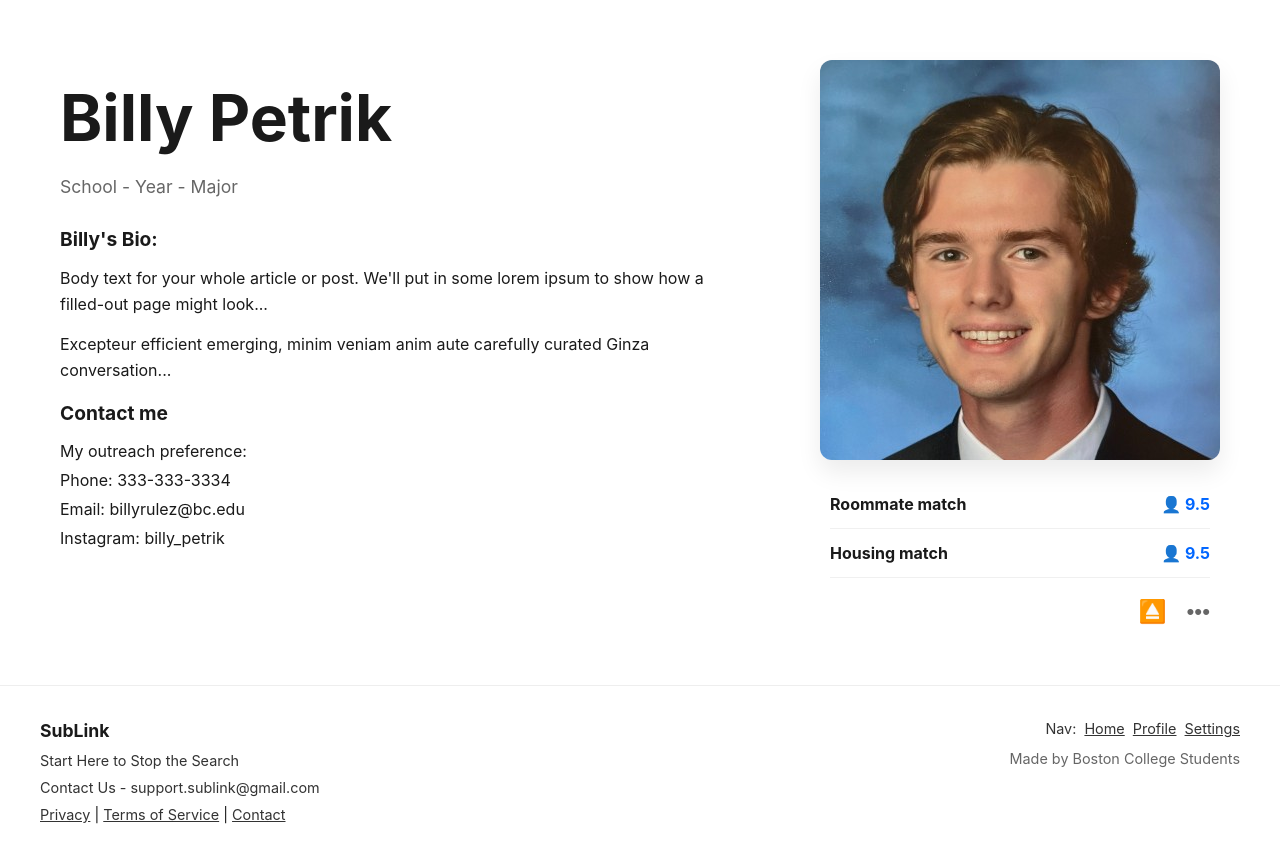
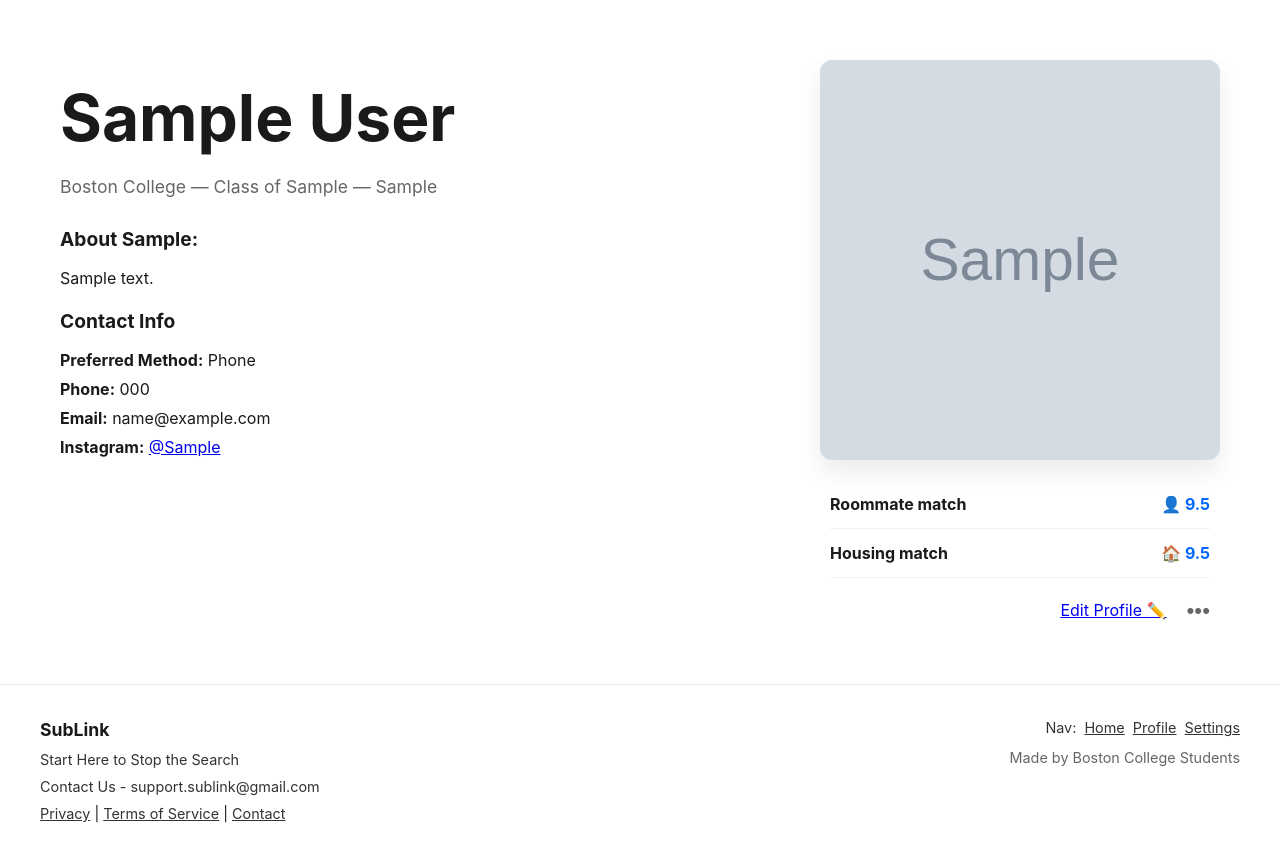
Before and after one commit to CSCI3356-Spring2026/SWE-Dream-Team, a Django app: page /profile/preview/ in a window 1280 px wide. Shown: the part 84-942 px from the top of the page. After the commit the page ends 907 px from the top, so only its background shows below. Run offline with Django 5.2, Linux system fonts and the light colour scheme; a user stored in the database is signed in; tables that the repository leaves empty hold one stand-in row (values such as "Sample post"); grey boxes marked "Sample" are stand-in pictures; some libraries are stand-ins or nearby versions.

Commit message:
Profile default template adjusted

```diff
--- a/django/user_profile/templates/user_profile/profile.html
+++ b/django/user_profile/templates/user_profile/profile.html
@@ -1,38 +1,68 @@
-{% extends 'theme/base.html' %}
+{% extends "theme/base.html" %}
 {% load static %}
+
+{% block title %}{{ profile.user.first_name }}'s Profile — SubLink{% endblock %}
 
 {% block extra_css %}
     <link rel="stylesheet" href="{% static 'user_profile/profile.css' %}">
 {% endblock %}
 
-
 {% block content %}
-
 <section class="profile-container">
     <div class="profile-info">
-        <h1 class="profile-name">Billy Petrik</h1>
-        <p class="profile-subtitle">School - Year - Major</p>
+        <h1 class="profile-name">
+            {{ profile.user.first_name }} {{ profile.user.last_name|default:"" }}
+        </h1>
+
+        <p class="profile-subtitle">
+            Boston College — Class of {{ profile.grad_year|default:"TBD" }} — {{ profile.major_minor|default:"Undeclared" }}
+        </p>
 
         <div class="profile-bio">
-            <h3>Billy's Bio:</h3>
-            <p>Body text for your whole article or post. We'll put in some lorem ipsum to show how a filled-out page might look...</p>
-            <p>Excepteur efficient emerging, minim veniam anim aute carefully curated Ginza conversation...</p>
+            <h3>About {{ profile.user.first_name }}:</h3>
+            {% if profile.bio %}
+                {# The linebreaks filter converts newlines into <p> or <br> tags #}
+                <div class="bio-text">{{ profile.bio|linebreaks }}</div>
+            {% else %}
+                <p class="text-muted">No bio provided yet.</p>
+            {% endif %}
         </div>
 
         <div class="profile-contact">
-            <h3>Contact me</h3>
-            <ul>
-                <li>My outreach preference:</li>
-                <li>Phone: 333-333-3334</li>
-                <li>Email: billyrulez@bc.edu</li>
-                <li>Instagram: billy_petrik</li>
+            <h3>Contact Info</h3>
+            <ul class="contact-list">
+                <li>
+                    <strong>Preferred Method:</strong>
+                    <span class="badge-preference">{{ profile.get_outreach_preference_display }}</span>
+                </li>
+
+                {% if profile.phone %}
+                    <li><strong>Phone:</strong> {{ profile.phone }}</li>
+                {% endif %}
+
+                <li><strong>Email:</strong> {{ profile.user.email }}</li>
+
+                {% if profile.instagram %}
+                    <li>
+                        <strong>Instagram:</strong>
+                        <a href="https://instagram.com/{{ profile.instagram|cut:'@' }}" target="_blank">
+                            @{{ profile.instagram|cut:"@" }}
+                        </a>
+                    </li>
+                {% endif %}
             </ul>
         </div>
     </div>
 
     <div class="profile-card-column">
         <div class="profile-image-wrapper">
-            <img src="{% static 'images/billy.jpeg' %}" alt="Profile Picture" class="profile-img">
+            {% if profile.photo %}
+                <img src="{{ profile.photo.url }}" alt="{{ profile.user.first_name }}" class="profile-img">
+            {% elif request.session.google_picture %}
+                <img src="{{ request.session.google_picture }}" alt="{{ profile.user.first_name }}" class="profile-img">
+            {% else %}
+                <img src="{% static 'images/default-avatar.png' %}" alt="Default Profile" class="profile-img">
+            {% endif %}
         </div>
 
         <div class="stats-container">
@@ -42,13 +72,18 @@
             </div>
             <div class="stat-row">
                 <span>Housing match</span>
-                <span class="stat-value">👤 9.5</span>
+                <span class="stat-value">🏠 9.5</span>
             </div>
         </div>
 
         <div class="profile-actions">
-            <button class="action-icon">⏏️</button>
-            <button class="action-icon">•••</button>
+            {# Show Edit button only if the user is looking at their own profile #}
+            {% if request.user == profile.user %}
+                <a href="{% url 'forms-get-to-know-you' %}" class="action-btn-edit" title="Edit Profile">
+                    Edit Profile ✏️
+                </a>
+            {% endif %}
+            <button class="action-icon" aria-label="More options">•••</button>
         </div>
     </div>
 </section>
```
